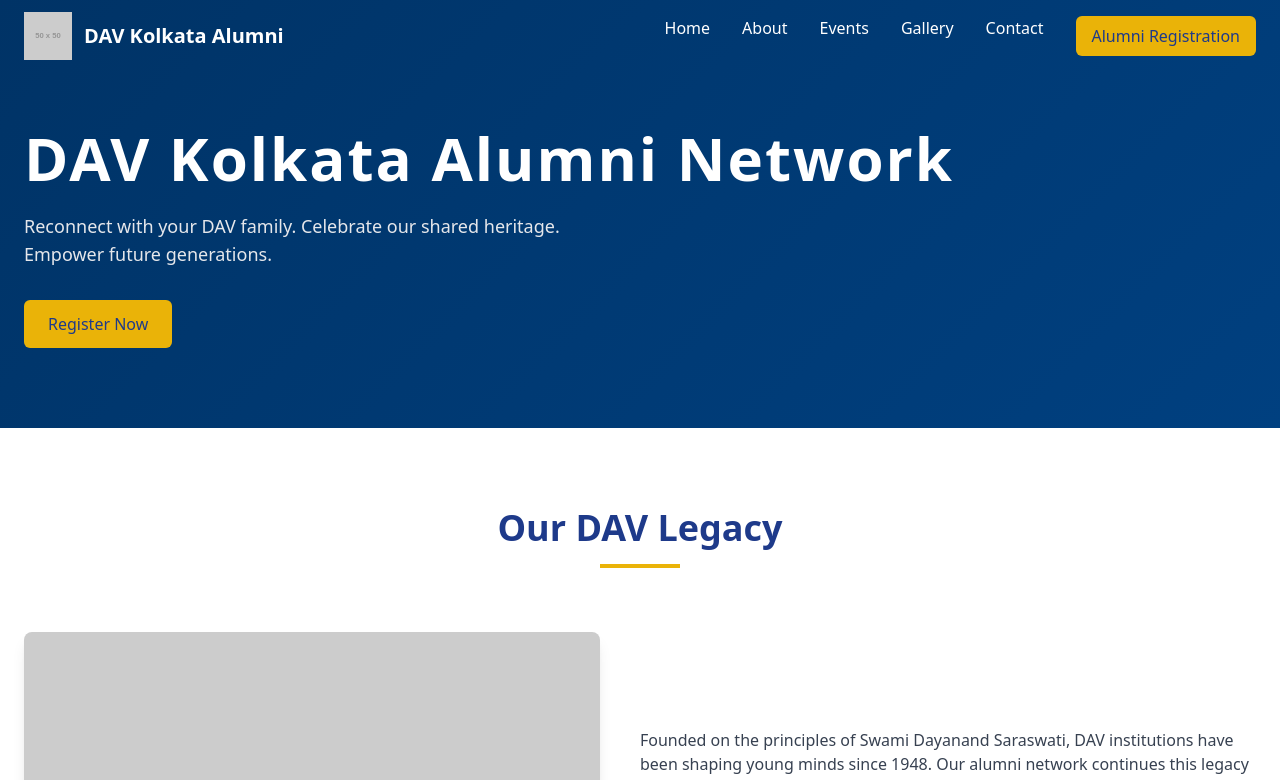
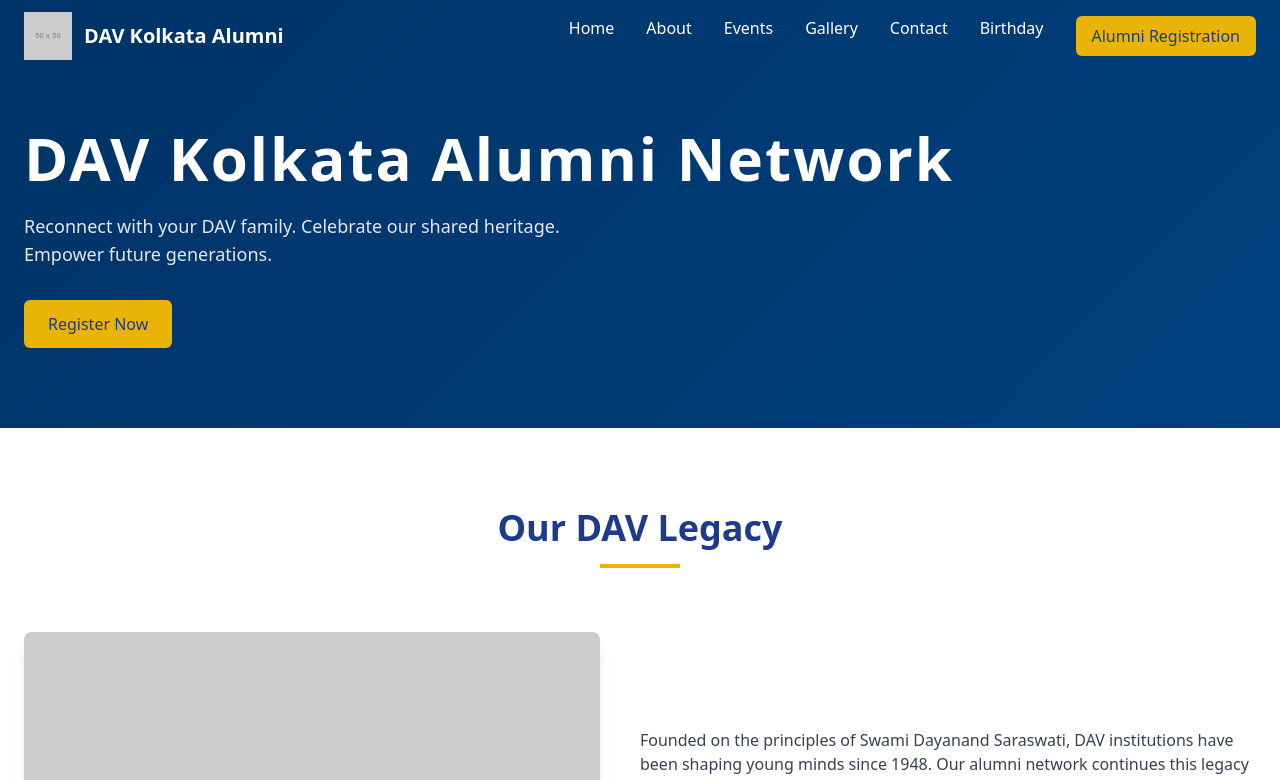
Before and after one commit to ulquiorra-cipher-007/Alumni-DAV-Kolkata, a plain HTML site: page index.html in a window 1280 px wide. Shown: the top 780 px of the page. Drawn offline with nearby package versions, Linux system fonts and the light colour scheme; no server answers; placeholder pictures from the web are drawn by us.

Commit message:
Update index.html

```diff
--- a/index.html
+++ b/index.html
@@ -173,6 +173,7 @@
                 <a href="events_webpage.html" class="text-white hover:text-yellow-200 transition">Events</a>
                 <a href="#gallery" class="text-white hover:text-yellow-200 transition">Gallery</a>
                 <a href="#contact" class="text-white hover:text-yellow-200 transition">Contact</a>
+                <a href="birthday.html" class="text-white hover:text-yellow-200 transition">Birthday</a>
                 <a href="#register" class="bg-yellow-500 hover:bg-yellow-600 text-blue-900 px-4 py-2 rounded-md font-medium transition">Alumni Registration</a>
             </div>
             <button class="md:hidden text-white">
```
